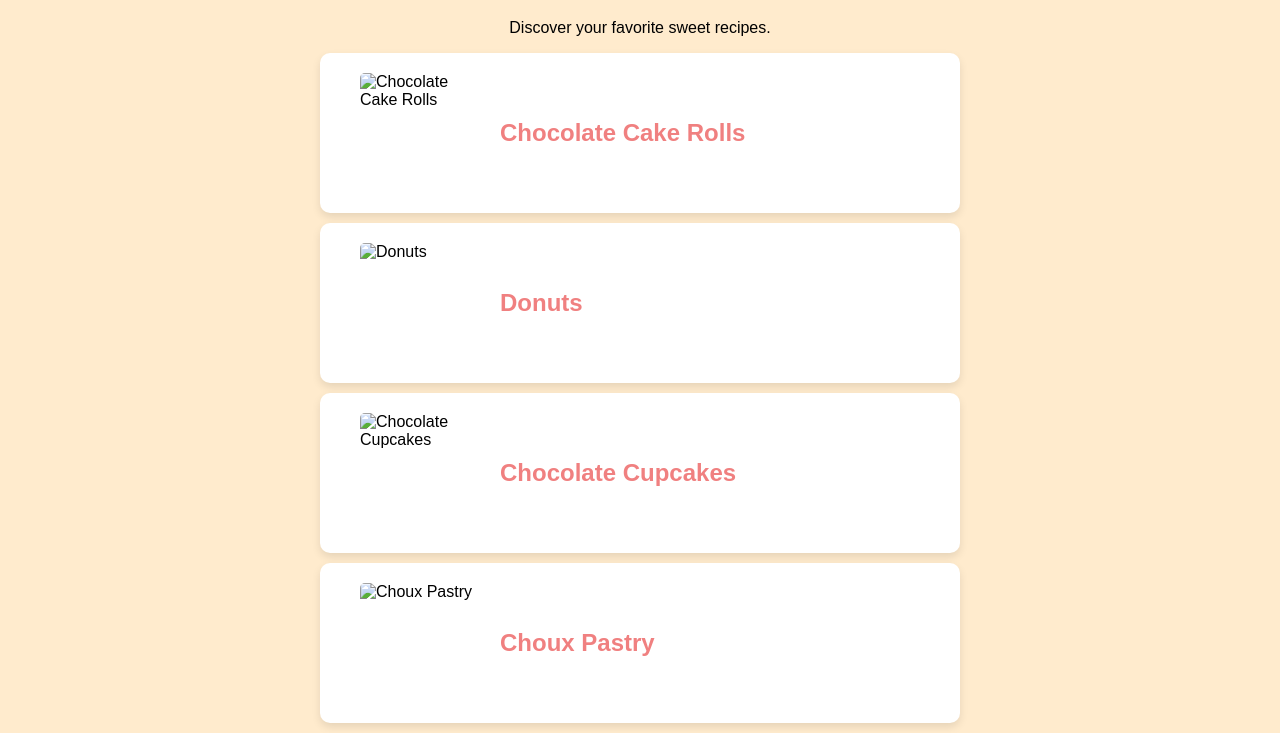
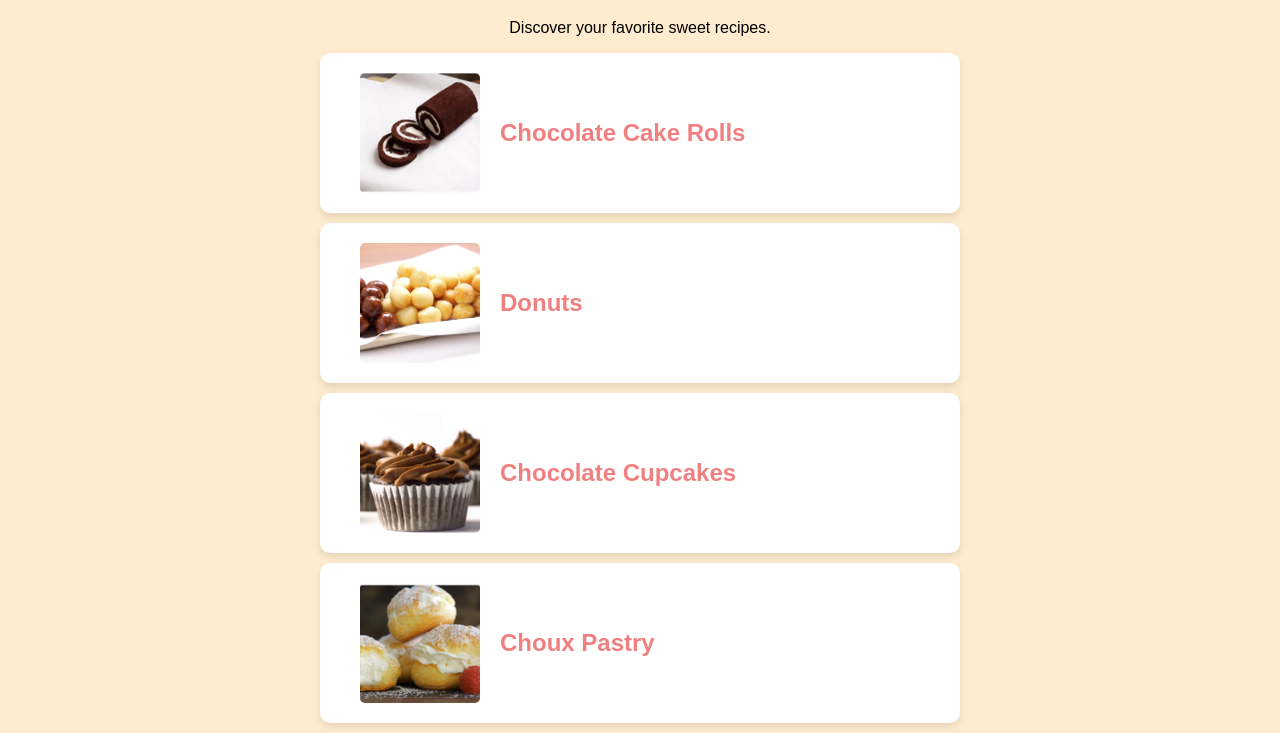
Before and after one commit to zorkosss/recipes, a plain HTML site: page sweets.html in a window 1280 px wide. Shown: the part 170-903 px from the top of the page. Drawn offline with Linux system fonts and the light colour scheme.

Commit message:
Update sweets.html

```diff
--- a/sweets.html
+++ b/sweets.html
@@ -96,7 +96,7 @@
 
         <!-- Chocolate Cake Rolls Recipe -->
         <div class="recipe-box" id="chocolate-cake-rolls">
-            <img src="chocolate-cake-rolls.jpg" alt="Chocolate Cake Rolls">
+            <img src="Screenshot 2025-02-01 190934.png" alt="Chocolate Cake Rolls">
             <div>
                 <a href="javascript:void(0);" onclick="toggleRecipe('chocolate-cake-rolls')">Chocolate Cake Rolls</a>
                 <div id="chocolate-cake-rolls-ingredients" class="ingredients">
@@ -130,7 +130,7 @@
 
         <!-- Donuts Recipe -->
         <div class="recipe-box" id="donuts">
-            <img src="donuts.jpg" alt="Donuts">
+            <img src="donuts.png" alt="Donuts">
             <div>
                 <a href="javascript:void(0);" onclick="toggleRecipe('donuts')">Donuts</a>
                 <div id="donuts-ingredients" class="ingredients">
@@ -156,7 +156,7 @@
 
         <!-- Chocolate Cupcakes Recipe -->
         <div class="recipe-box" id="chocolate-cupcakes">
-            <img src="chocolate-cupcakes.jpg" alt="Chocolate Cupcakes">
+            <img src="cupcakes.png" alt="Chocolate Cupcakes">
             <div>
                 <a href="javascript:void(0);" onclick="toggleRecipe('chocolate-cupcakes')">Chocolate Cupcakes</a>
                 <div id="chocolate-cupcakes-ingredients" class="ingredients">
@@ -190,7 +190,7 @@
 
         <!-- Choux Pastry Recipe -->
         <div class="recipe-box" id="choux-pastry">
-            <img src="choux-pastry.jpg" alt="Choux Pastry">
+            <img src="choux.png" alt="Choux Pastry">
             <div>
                 <a href="javascript:void(0);" onclick="toggleRecipe('choux-pastry')">Choux Pastry</a>
                 <div id="choux-pastry-ingredients" class="ingredients">
```
